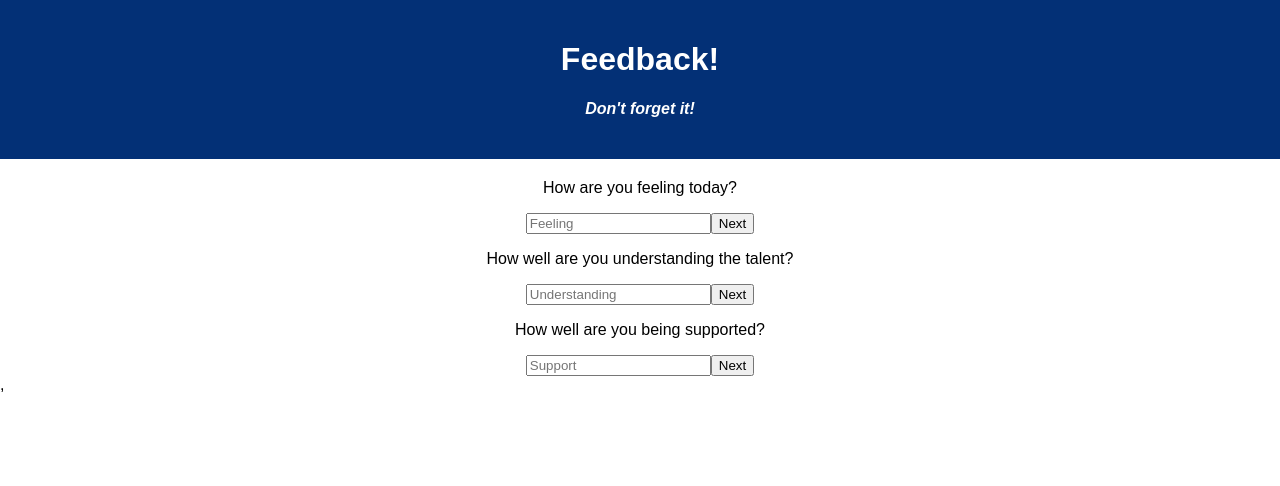
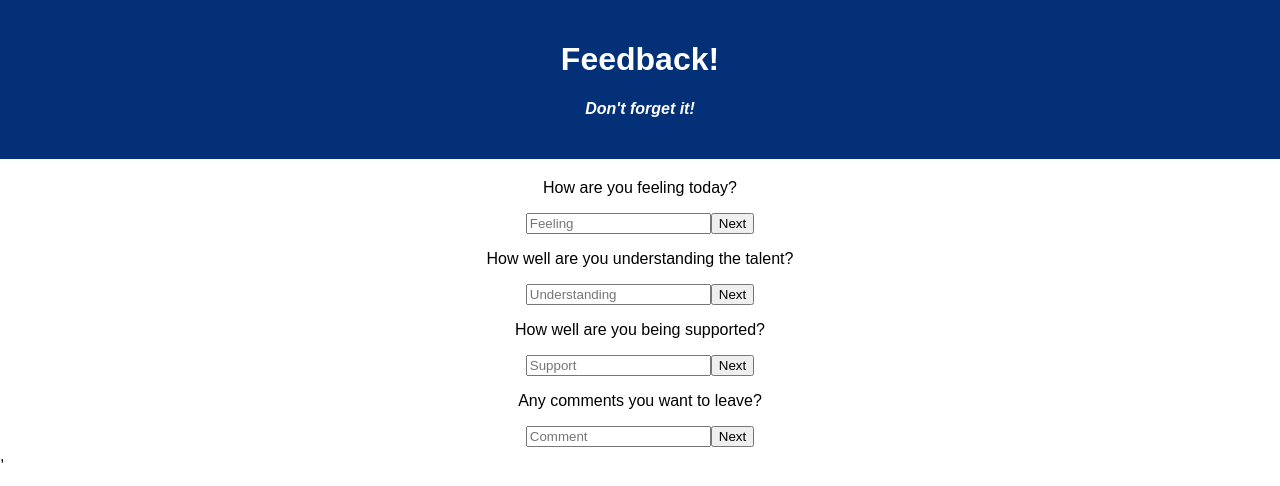
Before and after one commit to JasonInouye/weekend-redux-feedback-loop, a React (Create React App) app: page / in a window 1280 px wide. Shown: the top 486 px of the page. Built offline with nearby package versions, Linux system fonts and the light colour scheme.

Commit message:
added commentComponent and logged comment to reducer log

```diff
--- a/src/components/App/App.jsx
+++ b/src/components/App/App.jsx
@@ -6,9 +6,9 @@ import './App.css';
 import FeelingComponent from '../FeelingComponent/FeelingComponent';
 import UnderComponent from '../UnderComponent/UnderComponent';
 import SupportComponent from '../SupportComponent/SupportComponent';
+import CommentComponent from '../CommentComponent/CommentComponent';
 
 function App() {
-
   return (
     <div className='App'>
       <header className='App-header'>
@@ -18,6 +18,7 @@ function App() {
       <FeelingComponent />
       <UnderComponent />
       <SupportComponent />
+      <CommentComponent />
     </div>
   );
 }
--- /dev/null
+++ b/src/components/CommentComponent/CommentComponent.jsx
@@ -0,0 +1,34 @@
+import { useDispatch } from 'react-redux';
+import { useState } from 'react';
+import { useHistory } from 'react-router-dom';
+
+function commentComponent() {
+    console.log( 'inside of commentComponent' );
+
+    const history = useHistory();
+    const dispatch = useDispatch();
+    const [ comment, setComment ] = useState('');
+
+    const handleComment = () => {
+        event.preventDefault();
+        console.log( 'inside handleComment' );
+        dispatch({ type: 'SET_COMMENT', payload: comment });
+        setComment('');
+    }
+
+    return (
+        <form onSubmit={handleComment}>
+            <p>Any comments you want to leave?</p>
+            <input
+                required
+                placeholder = "Comment"
+                value = {comment}
+                type = "text"
+                onChange = {(event) => setComment(event.target.value)}
+            />
+            <button type="submit">Next</button>
+        </form>
+    )
+}
+
+export default commentComponent;
```
